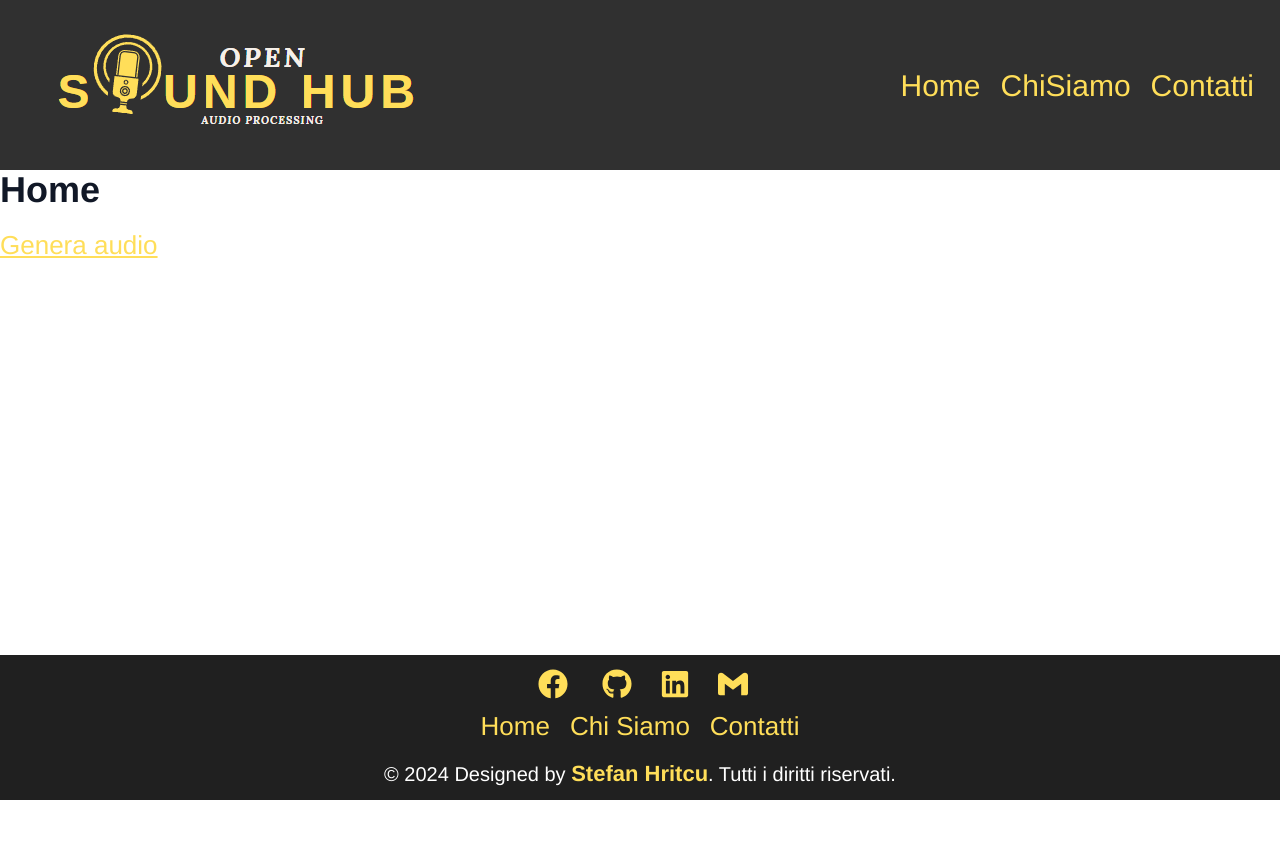
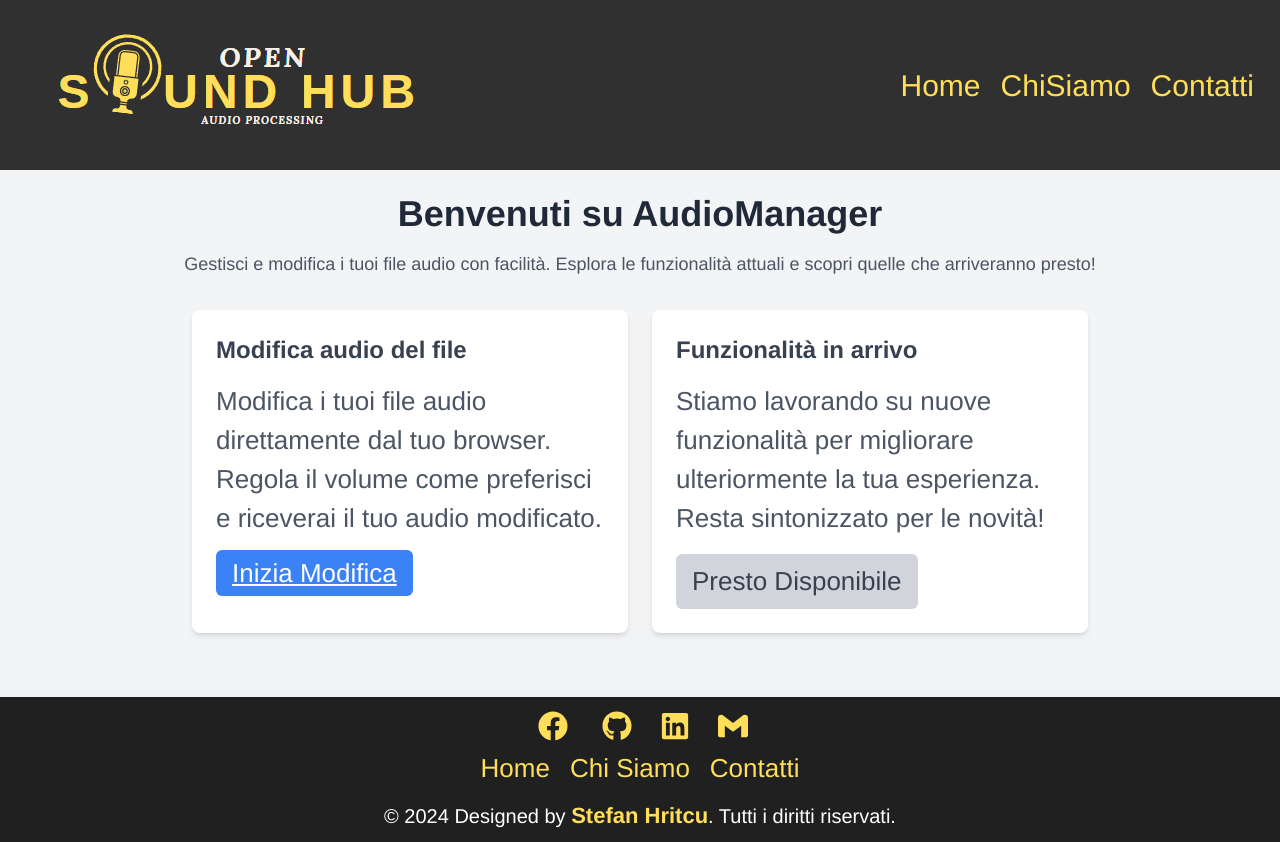
Before and after one commit to StefanHritcu/OpenSoundHub-Collaborative-Full-Stack-Audio-Processing-Platform, a React (Vite) app in the folder frontend/: page / in a window 1280 px wide. Before the commit the page ends 800 px from the top, so only its background shows below. Built offline with nearby package versions, Linux system fonts and the light colour scheme.

Commit message:
add: last commit

```diff
--- a/frontend/src/App.jsx
+++ b/frontend/src/App.jsx
@@ -8,7 +8,7 @@ import Contatti from "./components/contatti/Contatti";
 import Stefan from "./components/contatti/Stefan";
 import Michele from "./components/contatti/Michele";
 import Footer from "./components/footer/Footer";
-import GenerateAudio from "./components/funzionalità/GenerateAudio";
+import AudioManagerr from "./components/funzionalità/audioManager/AudioManager";
 
 function App() {
   return (
@@ -24,8 +24,7 @@ function App() {
           <Route path="/contatti" element={<Contatti />} />
           <Route path="contatti/stefan" element={<Stefan />} />
           <Route path="contatti/michele" element={<Michele />} />
-
-          <Route path="/generateaudio" element={<GenerateAudio />} />
+          <Route path="audiomanager" element={<AudioManagerr />} />
         </Routes>
       </main>
 
--- a/frontend/src/components/funzionalità/GenerateAudio.jsx
+++ /dev/null
@@ -1,46 +0,0 @@
-import { useState } from "react";
-import { axios } from "axios";
-
-function GenerateAudio() {
-  const [audioSrc, setAudioSrc] = useState(null);
-  const [loading, setLoading] = useState(false);
-
-  const handleGenerateAudio = async () => {
-    setLoading(true);
-    try {
-      const response = await axios.get("http://localhost:5000/generate_wave", {
-        responseType: "blob",
-      });
-      const audioUrl = URL.createObjectURL(response.data);
-      setAudioSrc(audioUrl);
-    } catch (error) {
-      console.error("Errore durante la richiesta del file audio:", error);
-    } finally {
-      setLoading(false);
-    }
-  };
-
-  return (
-    <>
-      <div>
-        <h1>Genera Audio</h1>
-        <button
-          disabled={loading}
-          onClick={handleGenerateAudio}
-          className="mx-4 px-6 bg-blue-500 text.white py-4 rounded hover:bg-blue-600"
-        >
-          {loading ? "Generazione in corso..." : "Genera Audio"}
-        </button>
-
-        {audioSrc && (
-          <div>
-            <audio controls src={audioSrc}>
-              Your browser does not support the audio element.
-            </audio>
-          </div>
-        )}
-      </div>
-    </>
-  );
-}
-export default GenerateAudio;
--- /dev/null
+++ b/frontend/src/components/funzionalità/audioManager/AudioManager.jsx
@@ -0,0 +1,127 @@
+import { useState } from "react";
+import axios from "axios";
+
+const AudioManager = () => {
+  const [selectedFile, setSelectedFile] = useState(null);
+  const [volume, setVolume] = useState(5);
+  const [exporting, setExporting] = useState(false);
+  const [message, setMessage] = useState("");
+
+  const handleFileSelect = (event) => {
+    const file = event.target.files[0];
+    if (file) {
+      setSelectedFile(file);
+      setMessage("");
+    }
+  };
+
+  const handleVolumeChange = (change) => {
+    setVolume((prevVolume) => {
+      let newVolume = prevVolume + change;
+      newVolume = Math.max(0, Math.min(newVolume, 10));
+      return newVolume;
+    });
+  };
+
+  const handleExport = async () => {
+    if (!selectedFile) {
+      setMessage("Seleziona prima un file audio.");
+      return;
+    }
+
+    const formData = new FormData();
+    formData.append("file", selectedFile);
+    formData.append("volume", volume);
+
+    try {
+      setExporting(true);
+      setMessage("Esportazione in corso...");
+
+      const response = await axios.post("/export", formData, {
+        headers: {
+          "Content-Type": "multipart/form-data",
+        },
+      });
+
+      setMessage("File esportato con successo!");
+      console.log("Response data:", response.data);
+    } catch (error) {
+      console.error("Errore durante l'esportazione del file:", error);
+      setMessage("Errore durante l'esportazione del file. Riprova.");
+    } finally {
+      setExporting(false);
+    }
+  };
+
+  return (
+    <>
+      <div>
+        <h1 className="ml-4 my-2">Gestione Audio</h1>
+        <main className="w-[90vw] mx-auto shadow-2xl bg-white p-6 mt-4 rounded-md">
+          {/* File import components */}
+          <section>
+            <h2>Importa File Audio .</h2>
+            <input
+              type="file"
+              accept=".wav"
+              className="block w-full"
+              onChange={handleFileSelect}
+            />
+          </section>
+
+          {/* If a file is selected, show controls */}
+          {selectedFile && (
+            <section>
+              <h2>{selectedFile.name}</h2>
+              <p className="bg-red-50">
+                Il volume del tuo audio è attualmente impostato su 5. Aumentando
+                il numero, il volume sarà più alto, mentre diminuendo il numero,
+                il volume sarà più basso.
+              </p>
+              <div className="flex items-center mt-2">
+                <button
+                  onClick={() => handleVolumeChange(1)}
+                  className="bg-red-600 m-4 text-white px-4 py-2 rounded-md"
+                  disabled={exporting}
+                >
+                  +
+                </button>
+                {volume}
+                <button
+                  onClick={() => handleVolumeChange(-1)}
+                  className="bg-blue-500 m-4 text-white px-4 py-2 rounded-md mr-2"
+                  disabled={exporting}
+                >
+                  -
+                </button>
+              </div>
+            </section>
+          )}
+
+          {/* File export component */}
+          <section className="mt-4">
+            <h2>Esporta File Audio Modificato</h2>
+            <button
+              onClick={handleExport}
+              className="bg-green-500 text-white px-4 py-2 rounded-md"
+              disabled={exporting}
+            >
+              {exporting
+                ? "Esportazione in corso..."
+                : `Esporta con Volume: ${volume}`}
+            </button>
+          </section>
+
+          {/* Feedback message section */}
+          {message && (
+            <section className="mt-4">
+              <p className="text-center text-red-500">{message}</p>
+            </section>
+          )}
+        </main>
+      </div>
+    </>
+  );
+};
+
+export default AudioManager;
--- a/frontend/src/components/home/HomePage.jsx
+++ b/frontend/src/components/home/HomePage.jsx
@@ -3,11 +3,57 @@ import { Link } from "react-router-dom";
 function HomePage() {
   return (
     <>
-      <div>
-        <h1>Home</h1>
-        <Link to="generateaudio">Genera audio</Link>
+      <div className="pb-16 bg-gray-100 flex flex-col items-center p-6">
+        {/* Title */}
+        <h1 className="text-4xl font-bold text-gray-800 mb-4">
+          Benvenuti su AudioManager
+        </h1>
+
+        {/* Description */}
+        <p className="text-lg text-gray-600 mb-8 text-center">
+          Gestisci e modifica i tuoi file audio con facilità. Esplora le
+          funzionalità attuali e scopri quelle che arriveranno presto!
+        </p>
+
+        {/* Cards Container */}
+        <div className="grid grid-cols-1 md:grid-cols-2 gap-6 w-full max-w-4xl">
+          {/* Card for Current Functionality */}
+          <div className="bg-white shadow-md rounded-lg p-6 hover:shadow-lg transition-shadow duration-300">
+            <h2 className="text-2xl font-semibold text-gray-700 mb-4">
+              Modifica audio del file
+            </h2>
+            <p className="text-gray-600 mb-4">
+              Modifica i tuoi file audio direttamente dal tuo browser. Regola il
+              volume come preferisci e riceverai il tuo audio modificato.
+            </p>
+            <Link
+              to="/audiomanager"
+              className="bg-blue-500 text-white px-4 py-2 rounded-md hover:bg-blue-600 transition-colors duration-300"
+            >
+              Inizia Modifica
+            </Link>
+          </div>
+
+          {/* Card for Upcoming Features */}
+          <div className="bg-white shadow-md rounded-lg p-6 hover:shadow-lg transition-shadow duration-300">
+            <h2 className="text-2xl font-semibold text-gray-700 mb-4">
+              Funzionalità in arrivo
+            </h2>
+            <p className="text-gray-600 mb-4">
+              Stiamo lavorando su nuove funzionalità per migliorare
+              ulteriormente la tua esperienza. Resta sintonizzato per le novità!
+            </p>
+            <button
+              className="bg-gray-300 text-gray-700 px-4 py-2 rounded-md cursor-not-allowed"
+              disabled
+            >
+              Presto Disponibile
+            </button>
+          </div>
+        </div>
       </div>
     </>
   );
 }
+
 export default HomePage;
```
